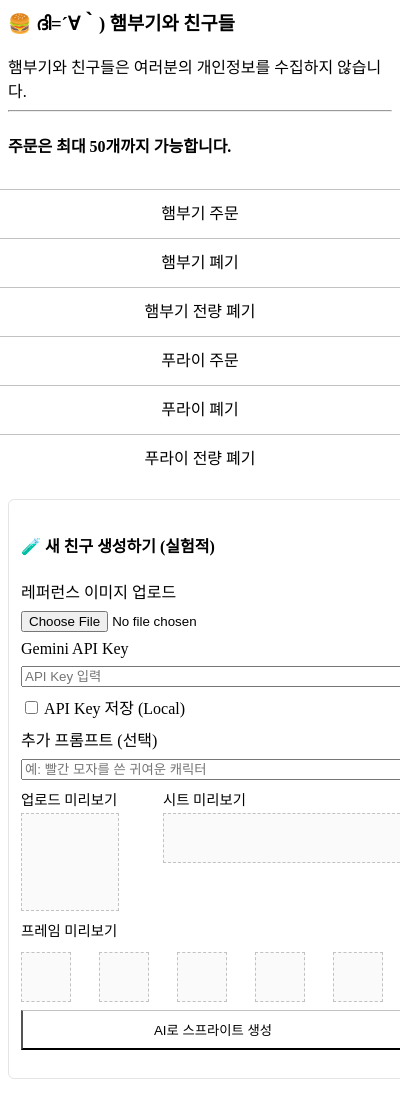
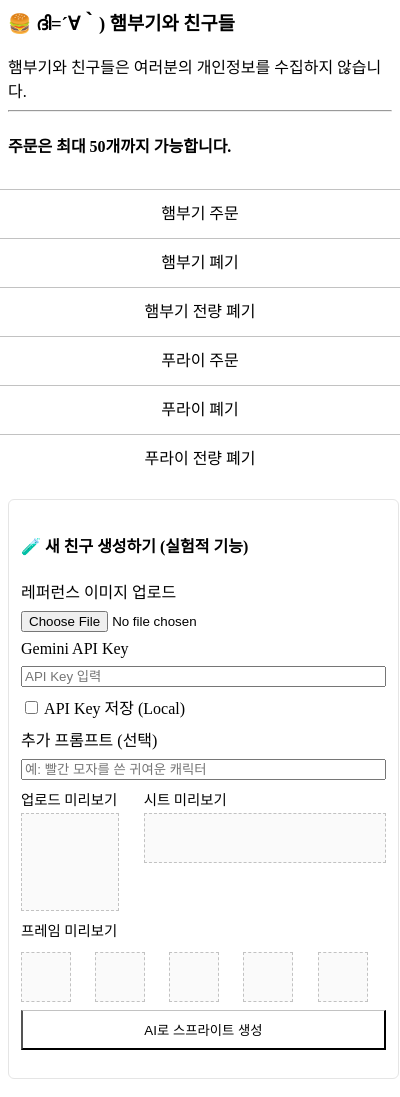
Before and after one commit to sungpaks/bugi_friends, a browser extension: page popups/popup.html in a window 400 px wide. Shown: the top 1097 px of the page. Drawn offline with Linux system fonts and the light colour scheme.

Commit message:
fix: UI 개선

```diff
--- a/popups/popup.html
+++ b/popups/popup.html
@@ -57,7 +57,7 @@
 </div>
 <style>
   .section {
-    width: 100%;
+    width: 95%;
     margin-top: 1em;
     border: 1px solid #e5e5e5;
     border-radius: 6px;
@@ -100,7 +100,7 @@
   }
 </style>
 <div class="section" id="new-friend-section">
-  <h4>🧪 새 친구 생성하기 (실험적)</h4>
+  <h4>🧪 새 친구 생성하기 (실험적 기능)</h4>
   <div class="row">
     <label>레퍼런스 이미지 업로드</label>
   </div>
```
